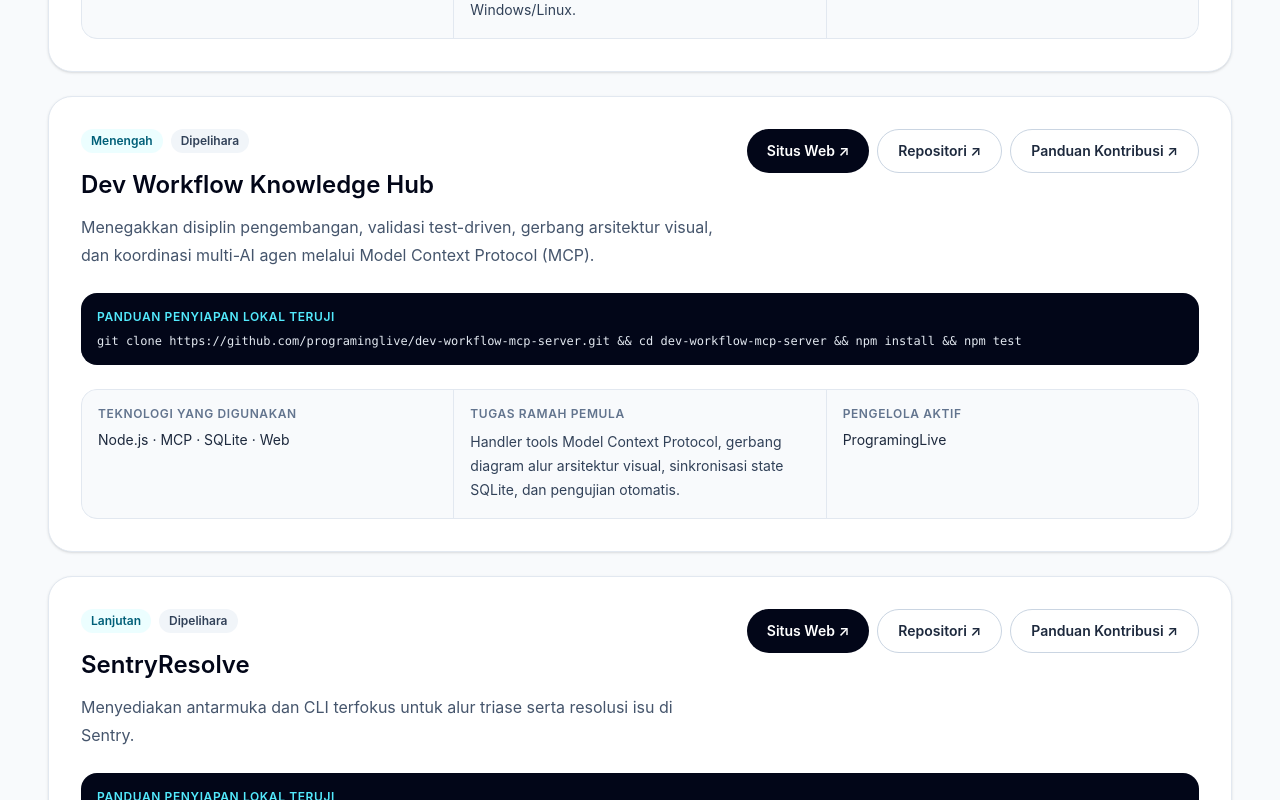
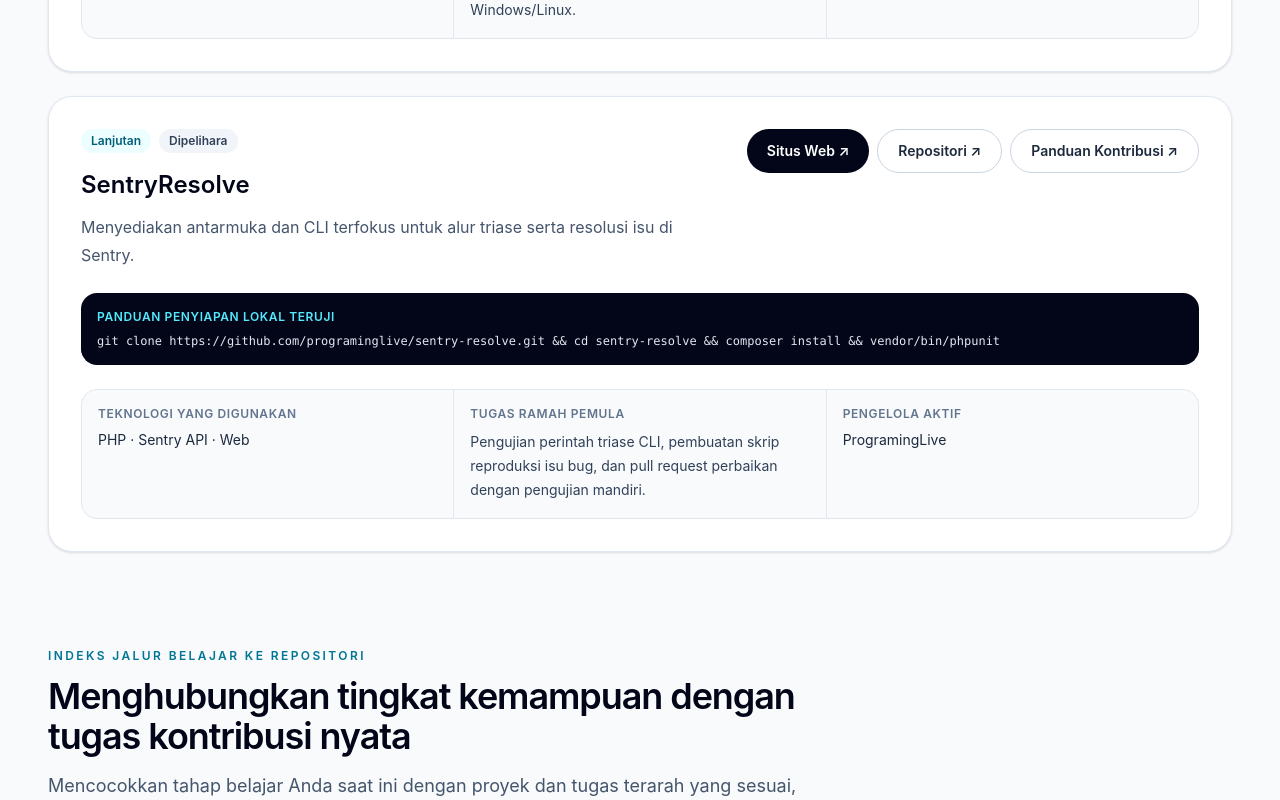
Before and after one commit to programinglive/programinglive, a Next.js app: page /id/open-source in a window 1280 px wide. Shown: the part 1680-2480 px from the top of the page. Built offline with nearby package versions, Linux system fonts and the light colour scheme.

Commit message:
test: update app/id/open-source/page.tsx, app/open-source/page.tsx, data/site-content.ts +2 more
- modified app/id/open-source/page.tsx
- modified app/open-source/page.tsx
- modified data/site-content.ts
- modified docs/PROJECT_DEPLOYMENTS.md
- modified tests/links.test.js

```diff
--- a/app/id/open-source/page.tsx
+++ b/app/id/open-source/page.tsx
@@ -50,20 +50,6 @@ const projects: Array<ProjectItem> = [
     contributing: 'https://github.com/programinglive/commiter/blob/main/CONTRIBUTING.md',
     setup: 'git clone https://github.com/programinglive/commiter.git && cd commiter && npm install && npm test',
     tasks: 'Dokumentasi, contoh penggunaan di berbagai framework, dan validasi lintas platform Windows/Linux.',
-  },
-  {
-    name: 'Dev Workflow Knowledge Hub',
-    objective: 'Menegakkan disiplin pengembangan, validasi test-driven, gerbang arsitektur visual, dan koordinasi multi-AI agen melalui Model Context Protocol (MCP).',
-    stack: 'Node.js · MCP · SQLite · Web',
-    difficulty: 'Intermediate',
-    difficultyLabel: 'Menengah',
-    status: 'Dipelihara',
-    maintainers: 'ProgramingLive',
-    repository: 'https://github.com/programinglive/dev-workflow-mcp-server',
-    website: 'https://devworkflow.programinglive.com/',
-    contributing: 'https://github.com/programinglive/dev-workflow-mcp-server/blob/main/CONTRIBUTING.md',
-    setup: 'git clone https://github.com/programinglive/dev-workflow-mcp-server.git && cd dev-workflow-mcp-server && npm install && npm test',
-    tasks: 'Handler tools Model Context Protocol, gerbang diagram alur arsitektur visual, sinkronisasi state SQLite, dan pengujian otomatis.',
   },
   {
     name: 'SentryResolve',
--- a/app/open-source/page.tsx
+++ b/app/open-source/page.tsx
@@ -47,19 +47,6 @@ const projects: Array<OpenSourceProject> = [
     contributing: 'https://github.com/programinglive/commiter/blob/main/CONTRIBUTING.md',
     setup: 'git clone https://github.com/programinglive/commiter.git && cd commiter && npm install && npm test',
     tasks: 'Documentation improvements, framework integration examples, and cross-platform terminal testing.',
-  },
-  {
-    name: 'Dev Workflow Knowledge Hub',
-    objective: 'Enforce development discipline, test-driven validation, visual architecture gates, and multi-agent coordination via Model Context Protocol (MCP).',
-    stack: 'Node.js · MCP · SQLite · Web',
-    difficulty: 'Intermediate',
-    status: 'Maintained',
-    maintainers: 'ProgramingLive',
-    repository: 'https://github.com/programinglive/dev-workflow-mcp-server',
-    website: 'https://devworkflow.programinglive.com/',
-    contributing: 'https://github.com/programinglive/dev-workflow-mcp-server/blob/main/CONTRIBUTING.md',
-    setup: 'git clone https://github.com/programinglive/dev-workflow-mcp-server.git && cd dev-workflow-mcp-server && npm install && npm test',
-    tasks: 'Model Context Protocol tool handlers, visual architecture flow gates, SQLite state synchronization, and automated test suites.',
   },
   {
     name: 'SentryResolve',
--- a/data/site-content.ts
+++ b/data/site-content.ts
@@ -344,13 +344,7 @@ export const trackProjectIndex: Array<TrackProjectMapping> = [
     tasks: 'CLI usage examples, readme translations, error message clarity, and cross-platform terminal testing.',
   },
   {
-    level: 'Level 4: Collaboration & Workflows',
-    project: 'Dev Workflow Knowledge Hub',
-    repository: 'https://github.com/programinglive/dev-workflow-mcp-server',
-    tasks: 'Model Context Protocol tool schemas, visual architecture flow gates, SQLite state synchronization, and reproducible test cases.',
-  },
-  {
-    level: 'Level 5: Open Source & Code Review',
+    level: 'Level 4: Open Source & Code Review',
     project: 'SentryResolve',
     repository: 'https://github.com/programinglive/sentry-resolve',
     tasks: 'CLI triage command testing, issue reproduction scripts, and scoped bug fix pull requests with tests.',
@@ -371,13 +365,7 @@ export const trackProjectIndexId: Array<TrackProjectMapping> = [
     tasks: 'Contoh penggunaan CLI di berbagai proyek, panduan Conventional Commits, dan pengujian lintas platform Windows/Linux.',
   },
   {
-    level: 'Level 4: Kolaborasi & Alur Kerja Tim',
-    project: 'Dev Workflow Knowledge Hub',
-    repository: 'https://github.com/programinglive/dev-workflow-mcp-server',
-    tasks: 'Skema tools Model Context Protocol, validasi gerbang diagram alur, sinkronisasi state SQLite, dan penambahan kasus uji tes otomatis.',
-  },
-  {
-    level: 'Level 5: Kontribusi Open Source & Review',
+    level: 'Level 4: Kontribusi Open Source & Review',
     project: 'SentryResolve',
     repository: 'https://github.com/programinglive/sentry-resolve',
     tasks: 'Pengujian perintah triase CLI, pembuatan skrip reproduksi isu bug, dan pull request perbaikan dengan pengujian mandiri.',
```
Also changed, not shown: 2 other files (tests, documents, lock files or other folders).
